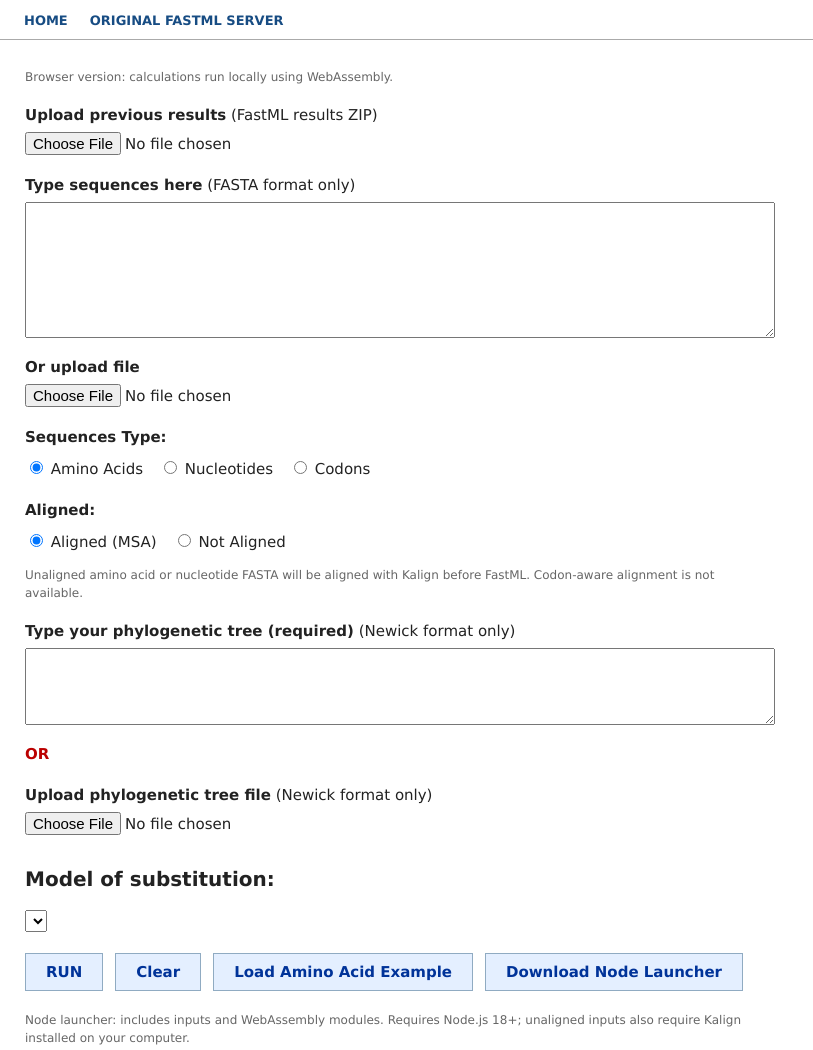
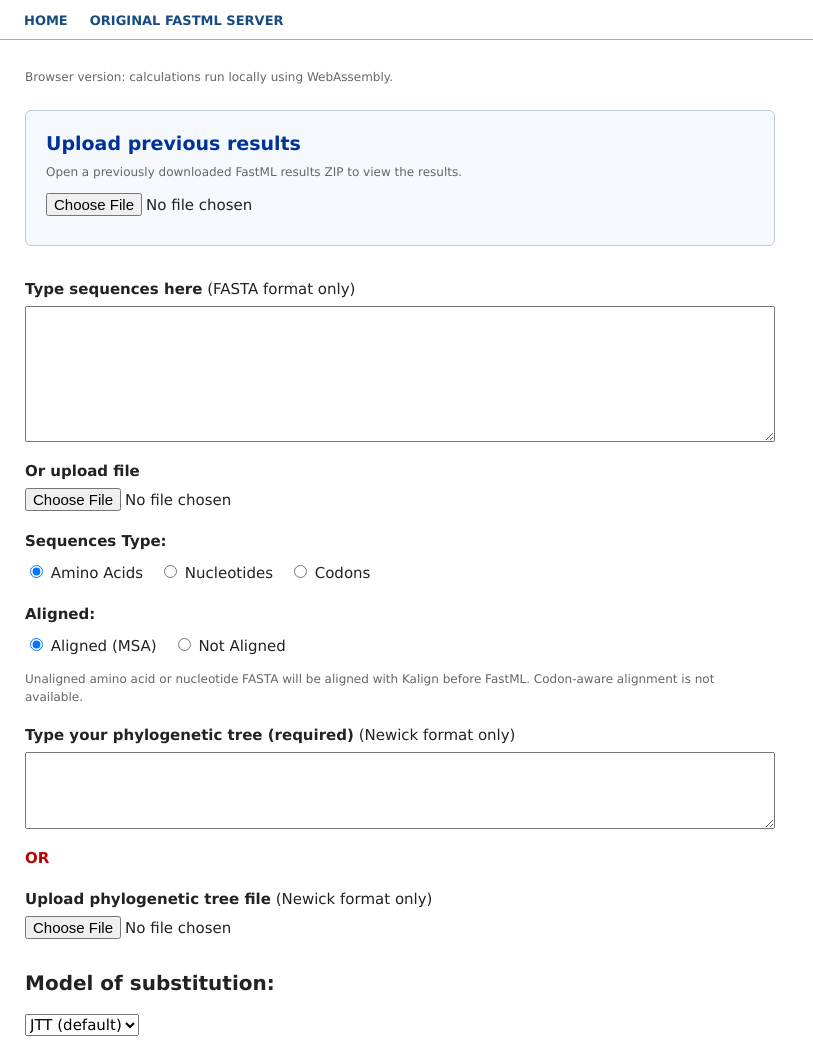
Before and after one commit to pupkoLab/fastml-git, a plain HTML site: page index.html in a window 1280 px wide. Shown: the part 132-1182 px from the top of the page, without its empty margins (0-813 px from the left). Drawn offline with Linux system fonts and the light colour scheme.

Commit message:
removed T92,HKY85 separated upload zip part

```diff
--- a/index.html
+++ b/index.html
@@ -12,13 +12,22 @@ textarea{display:block;width:100%;font:14px/1.4 Consolas,monospace;padding:8px}i
 input,select,button{font:inherit}.choices{display:flex;flex-wrap:wrap;gap:16px;margin:10px 0}.hint{font-size:12px;color:#666}
 h2{font-size:20px;margin-top:28px}.advanced{border-top:1px solid #ccc;margin-top:30px}.option{margin:13px 0}
 button{padding:7px 20px;background:#e4efff;color:#003399;border:1px solid #90abc2;font-weight:bold;cursor:pointer}
+.previous-results-section{margin:24px 0 32px;padding:18px 20px;border:1px solid #bbcbd9;border-radius:6px;background:#f5f8fc}
+.previous-results-section h2{margin:0 0 6px;font-size:19px;color:#003399}
+.previous-results-section .hint{margin:0 0 12px}
+.previous-results-section #import-status{margin:10px 0 0}
 button:disabled{opacity:.5}.actions{display:flex;flex-wrap:wrap;gap:12px;margin:20px 0}.error{color:#a71919;white-space:pre-wrap;font-weight:bold}
 @media(max-width:630px){.logo{width:90px;max-height:75px}.brand{gap:12px}h1{font-size:31px}.subtitle{font-size:16px}header,main{padding-left:14px;padding-right:14px}}
 </style></head><body>
 <header><div class="brand"><img class="logo" src="FastML_logo.jpg" alt="FastML logo"><div><h1>The FASTML Server</h1><div class="subtitle">Server for computing Maximum Likelihood<br>ancestral sequence reconstruction</div></div></div>
 <nav><a href="index.html">HOME</a><a href="https://fastml.tau.ac.il/">ORIGINAL FASTML SERVER</a></nav></header>
 <main><p class="hint">Browser version: calculations run locally using WebAssembly.</p>
-<div class="field"><label for="previous-results"><b>Upload previous results</b> (FastML results ZIP)</label><input id="previous-results" type="file" accept=".zip,application/zip"><p id="import-status" class="hint" role="status"></p></div>
+<section class="previous-results-section" aria-labelledby="previous-results-heading">
+<h2 id="previous-results-heading">Upload previous results</h2>
+<p class="hint">Open a previously downloaded FastML results ZIP to view the results.</p>
+<input id="previous-results" type="file" accept=".zip,application/zip" aria-label="Select FastML results ZIP">
+<p id="import-status" class="hint" role="status"></p>
+</section>
 <form id="fastml-form">
 <div class="field"><label for="msa-text"><b>Type sequences here</b> (FASTA format only)</label><textarea id="msa-text" rows="6"></textarea></div>
 <div class="field"><label for="msa-file"><b>Or upload file</b></label><input id="msa-file" type="file" accept=".fa,.fas,.fasta,.txt"></div>
@@ -69,7 +78,7 @@ NS------TWHTNKT----------------KGLNDTGINGT--II-LPCRIKQIAILRLEVGKAMYAPPPIKQQRCESY
 >AB287368.B
 NS------SWYENGS-SIWY------------SINNTTEN----IT-LPCRIKQIINMWQGVGKAMYAPPIAGQIKCSSNITGLLLTRDGGGDGNND------S-----EIFRPEGGNMK`;
   const aminoAcidTree = '(DQ056417.C:0.385001676320433,(AY901967.C:0.439181229824069,(AB287368.B:0.350054934966739,(DQ886037.B:0.382948002552644,(EF514699.B:0.409102812594311,DQ358805.B:0.405844325566786):0.00873314505308399):0.0327495987899325):0.424904820901794):0.0114267685208704);';
-  const models = {aa:[['JTT','JTT (default)'],['LG','LG'],['cpREV','cpREV'],['WAG','WAG'],['Dayhoff','Dayhoff'],['mtREV', 'mtREV']],nuc:[['JC_Nuc','JC69 (default)'],codon:[['empiriCodon','Empirical codon (default)']]};
+  const models = {aa:[['JTT','JTT (default)'],['LG','LG'],['cpREV','cpREV'],['WAG','WAG'],['Dayhoff','Dayhoff'],['mtREV', 'mtREV']],nuc:[['JC_Nuc','JC69 (default)']],codon:[['empiriCodon','Empirical codon (default)']]};
   function updateModels(){const type=document.querySelector('[name="seq-type"]:checked').value;$('model').replaceChildren(...models[type].map(([value,label])=>new Option(label,value)));}
   function updateGamma(){const enabled=$('gamma').checked;$('gamma-options').hidden=!enabled;$('alpha-value').disabled=!enabled||document.querySelector('[name="alpha-mode"]:checked').value!=='user';}
   document.querySelectorAll('[name="seq-type"]').forEach(x=>x.addEventListener('change',updateModels));
```
